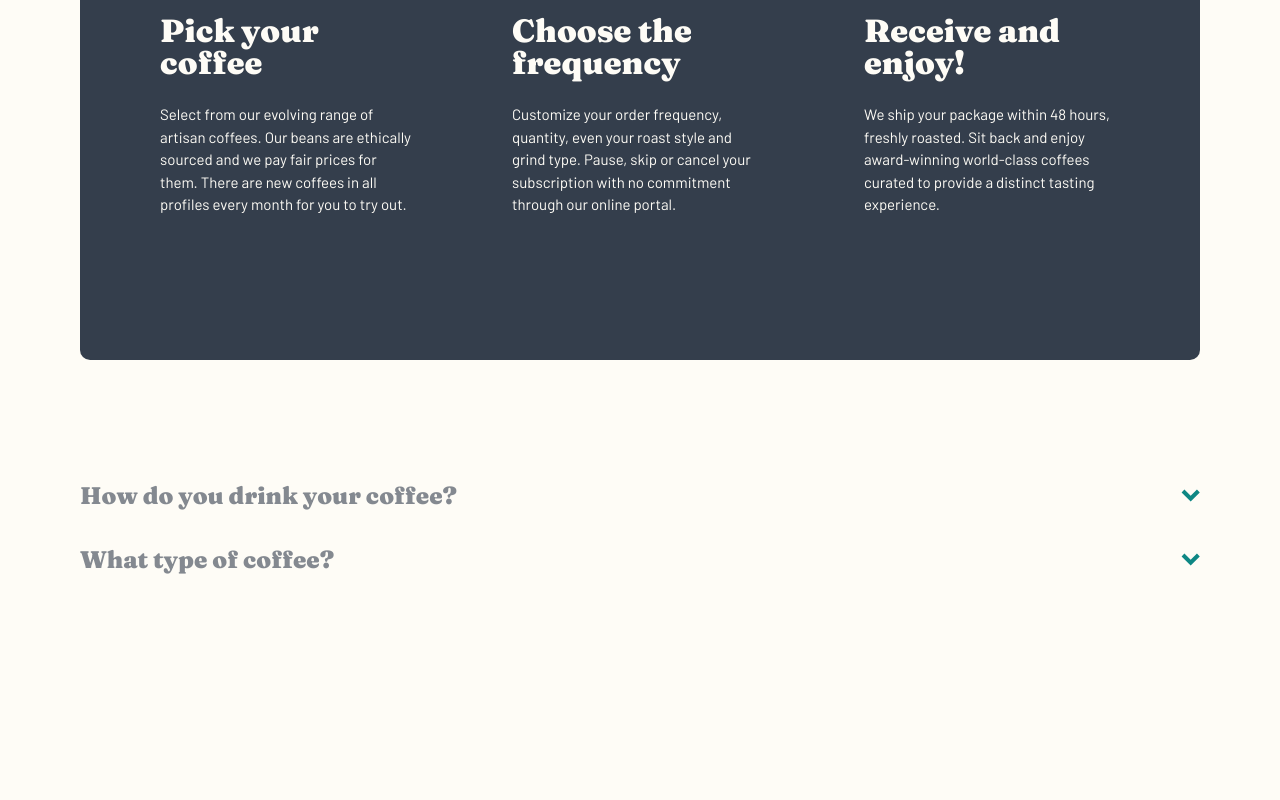
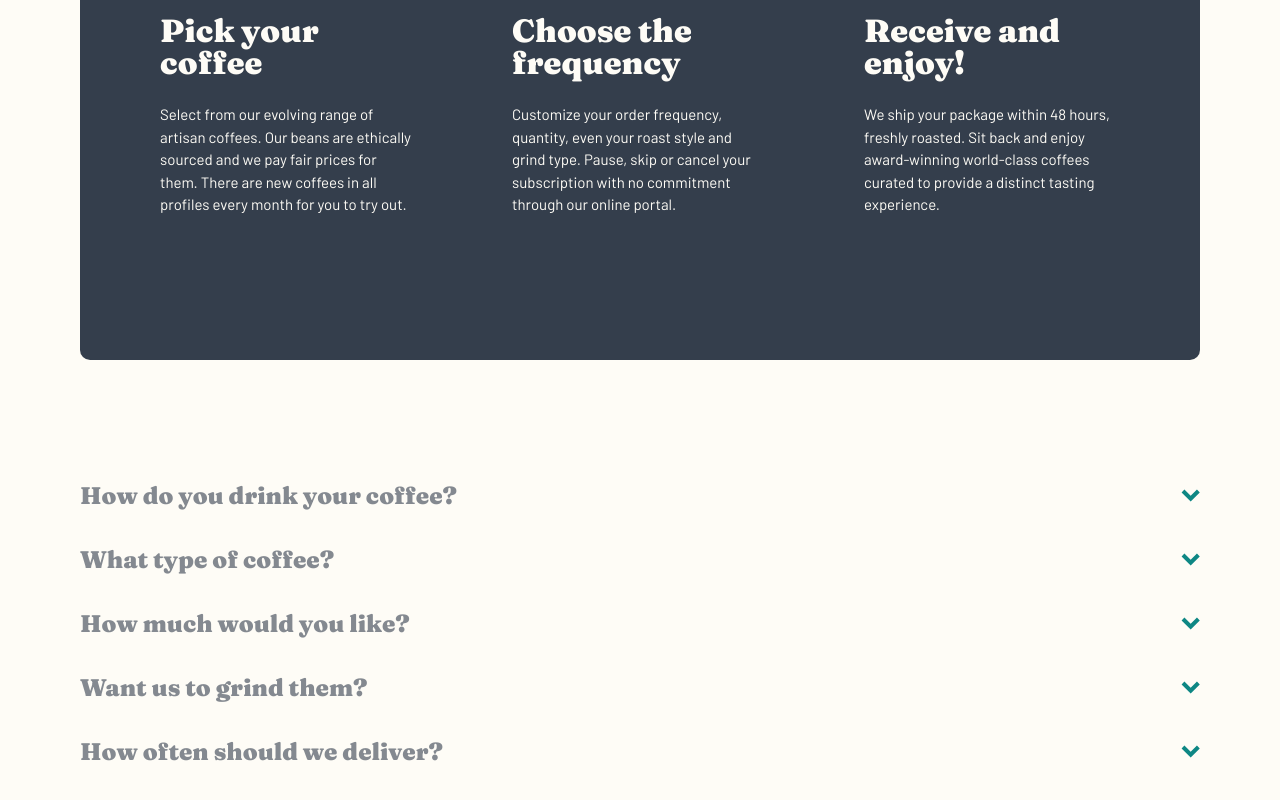
Before and after one commit to zyadfallatah/frontend-mentor-challenge-10, a React (Vite) app: page /create-your-plan in a window 1280 px wide. Shown: the part 923-1723 px from the top of the page. Before the commit the page ends 1531 px from the top, so only its background shows below. Built offline with nearby package versions, Linux system fonts and the light colour scheme.

Commit message:
Actual Data Added

```diff
--- a/src/pages/create-your-plan/Plan.tsx
+++ b/src/pages/create-your-plan/Plan.tsx
@@ -5,7 +5,7 @@ const Plan = () => {
   const [, dispatch] = useOptions();
 
   return (
-    <form className="space-y-4 mt-[7.5rem]">
+    <form className=" mt-[7.5rem]">
       <FormOptions
         header="How do you drink your coffee?"
         plan="howToDrink"
@@ -18,6 +18,10 @@ const Plan = () => {
         <FormOptions.Option
           title="Filter"
           description="For pour over or drip methods like Aeropress, Chemex, and V60"
+        />
+        <FormOptions.Option
+          title="Espresso"
+          description="Dense and finely ground beans for an intense, flavorful experience"
         />
       </FormOptions>
 
@@ -34,6 +38,67 @@ const Plan = () => {
           title="Decaf"
           description="Just like regular coffee, except the caffeine has been removed"
         />
+        <FormOptions.Option
+          title="Blended"
+          description="Combination of two or three dark roasted beans of organic coffees"
+        />
+      </FormOptions>
+
+      <FormOptions
+        header="How much would you like?"
+        plan="amount"
+        dispatcher={dispatch}
+      >
+        <FormOptions.Option
+          title="250g"
+          description="Perfect for the solo drinker. Yields about 12 delicious cups."
+        />
+        <FormOptions.Option
+          title="500g"
+          description="Perfect option for a couple. Yields about 40 delectable cups."
+        />
+        <FormOptions.Option
+          title="1000g"
+          description="Perfect for offices and events. Yields about 90 delightful cups."
+        />
+      </FormOptions>
+
+      <FormOptions
+        header="Want us to grind them?"
+        plan="grind"
+        dispatcher={dispatch}
+      >
+        <FormOptions.Option
+          title="Wholebean"
+          description="Best choice if you cherish the full sensory experience"
+        />
+        <FormOptions.Option
+          title="Filter"
+          description="For drip or pour-over coffee methods such as V60 or Aeropress"
+        />
+        <FormOptions.Option
+          title="Cafetiére"
+          description="Course ground beans specially suited for french press coffee"
+        />
+      </FormOptions>
+
+      <FormOptions
+        header="How often should we deliver?"
+        plan="interval"
+        dispatcher={dispatch}
+      >
+        <FormOptions.Option
+          title="Every week"
+          description="$7.20 per shipment. Includes free first-class shipping."
+        />
+        <FormOptions.Option
+          title="Every 2 weeks"
+          description="$9.60 per shipment. Includes free priority shipping."
+        />
+        <FormOptions.Option
+          title="Every month"
+          description="$12.00 per shipment. Includes free priority shipping."
+        />
       </FormOptions>
     </form>
   );
--- a/src/pages/create-your-plan/useOptions.ts
+++ b/src/pages/create-your-plan/useOptions.ts
@@ -3,7 +3,7 @@ import { useReducer } from "react";
 export type Plan = {
   howToDrink: string;
   coffeeType: string;
-  amount: number;
+  amount: string;
   grind: string;
   interval: string;
 };
@@ -16,7 +16,7 @@ export type OptionsAction = {
 const reducer = function (state: Plan, action: OptionsAction): Plan {
   switch (action.type) {
     case "set_amount":
-      return { ...state, amount: Number.parseInt(action.payload) };
+      return { ...state, amount: action.payload };
     case "set_coffeeType":
       return { ...state, coffeeType: action.payload };
     case "set_grind":
@@ -32,7 +32,7 @@ const useOptions = function () {
   return useReducer(reducer, {
     howToDrink: "",
     coffeeType: "",
-    amount: -1,
+    amount: "",
     grind: "",
     interval: "",
   });
```
